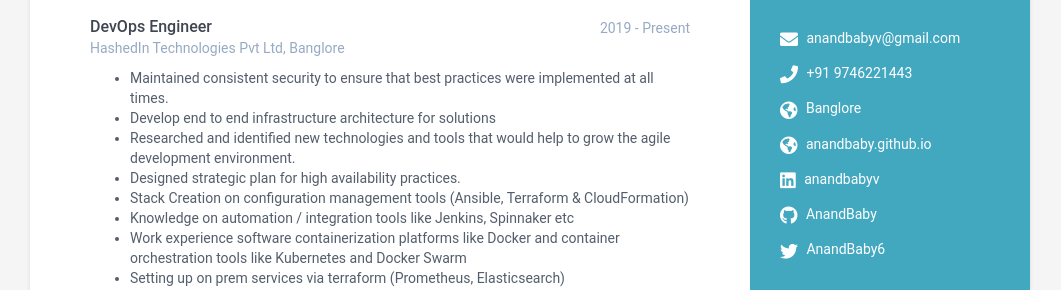
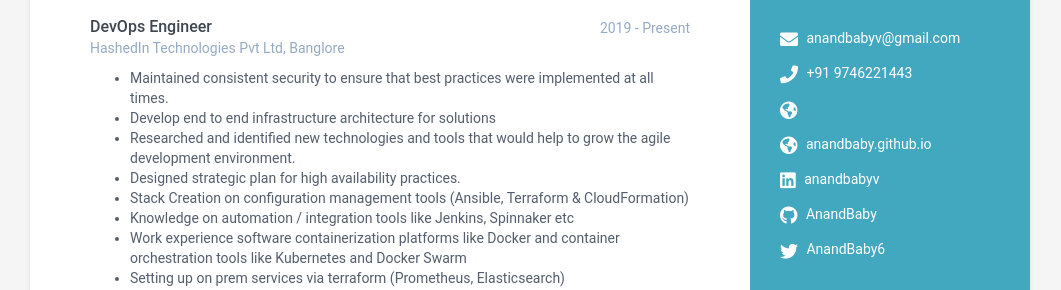
Before and after one commit to AnandBaby/anandbaby.github.io, a Jekyll site: the page built from index.html, in a window 1280 px wide. Shown: the part 295-585 px from the top of the page, without its empty margins (110-1171 px from the left). Built offline with Jekyll 4.4.1, drawn with Linux system fonts in a browser that asks for light colours.

Commit message:
Update data.yml

```diff
--- a/_data/data.yml
+++ b/_data/data.yml
@@ -11,7 +11,6 @@ sidebar:
     # Sidebar links
     email: anandbabyv@gmail.com
     phone: +91 9746221443
-    location: Banglore
     website: anandbaby.github.io
     linkedin: anandbabyv
     github: AnandBaby
```
